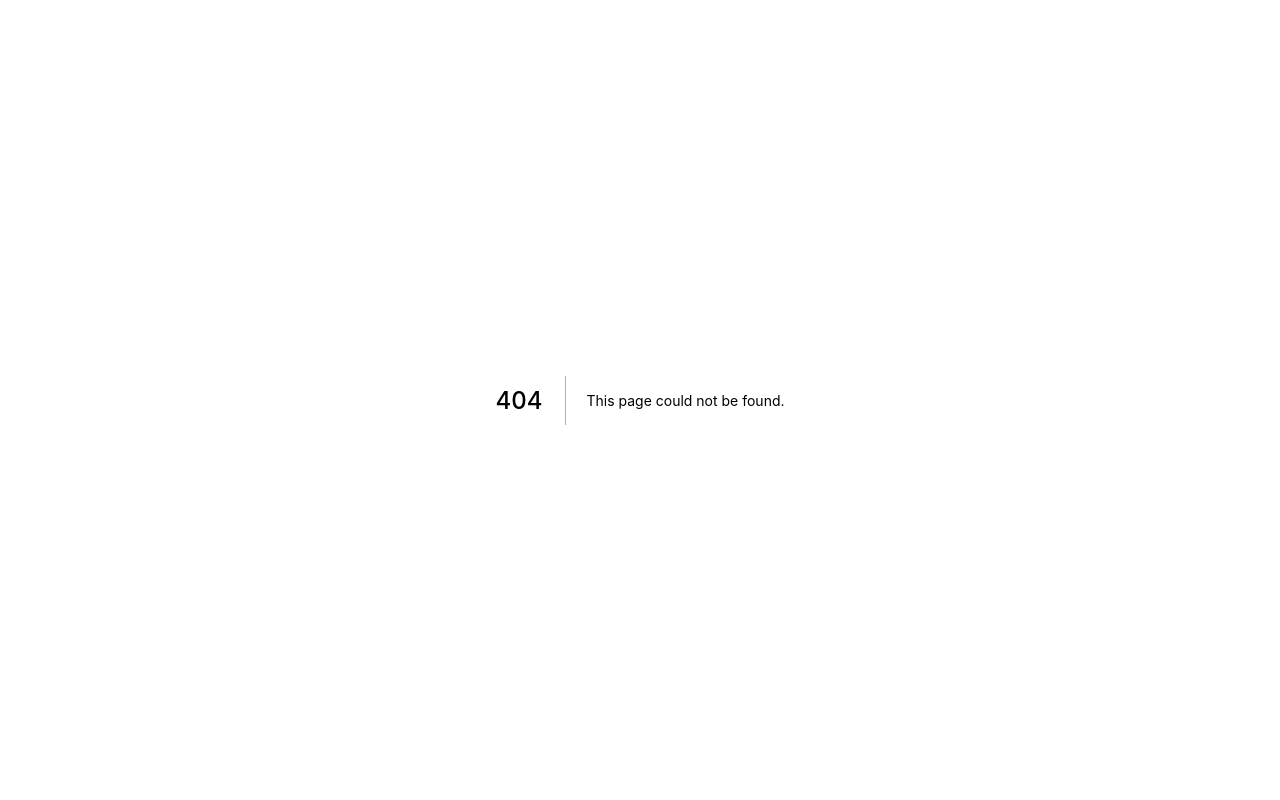
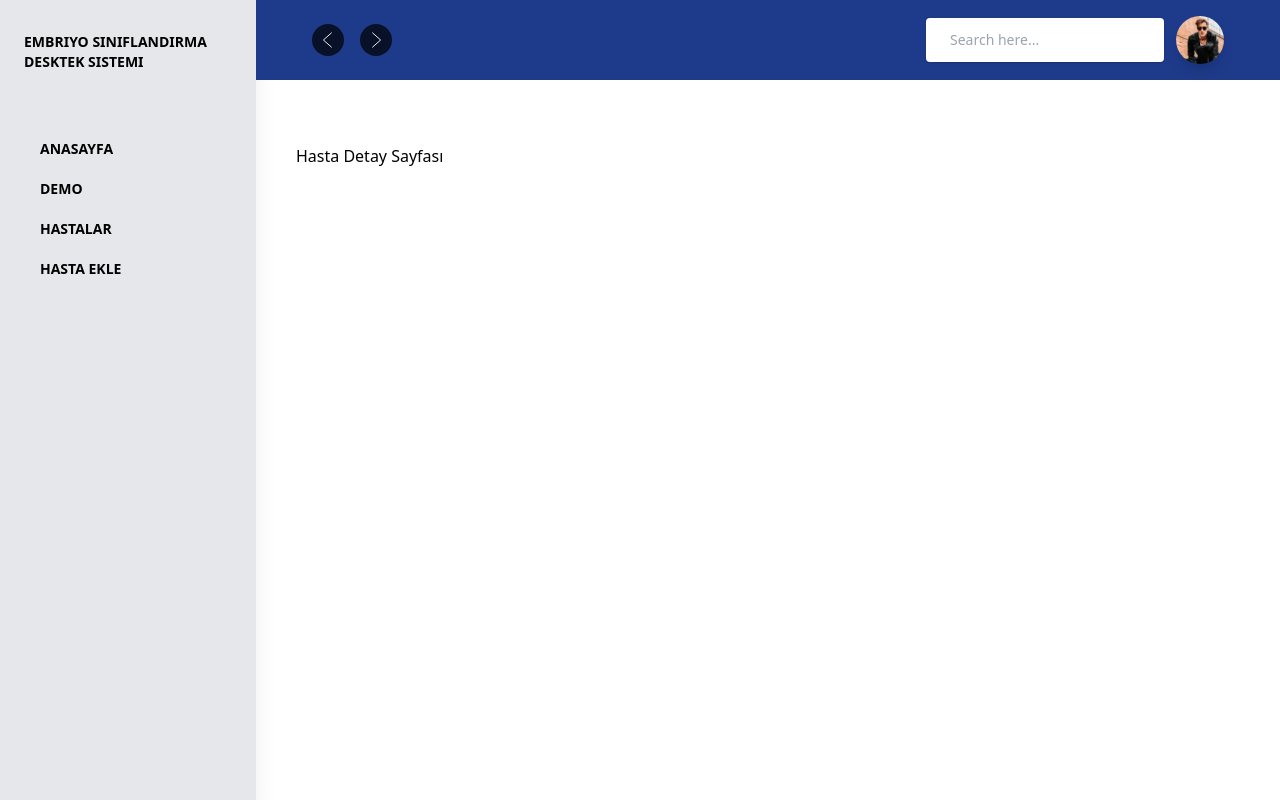
Before and after one commit to ismail-klc/embryo-grading-client, a Next.js app: page /patients/1 in a window 1280 px wide. Before the commit this address had no page. Built offline with nearby package versions, Linux system fonts and the light colour scheme.

Commit message:
patient detail page added

```diff
--- /dev/null
+++ b/pages/patients/[id].js
@@ -0,0 +1,12 @@
+import React from 'react'
+import Admin from '../../components/Layouts/Admin'
+
+const PatientProfile = () => {
+    return (
+        <Admin>
+            Hasta Detay Sayfası
+        </Admin>
+    )
+}
+
+export default PatientProfile
--- a/pages/patients/index.js
+++ b/pages/patients/index.js
@@ -1,6 +1,7 @@
 import React from 'react'
 import Admin from '../../components/Layouts/Admin'
 import DataTable from 'react-data-table-component';
+import Link from "next/link";
 
 const columns = [
     {
@@ -18,7 +19,12 @@ const columns = [
     },
     {
         name: '',
-        selector: row => <button className="py-2 px-3 text-white rounded-md bg-gray-600">Detay</button>,
+        selector: row =>
+            <Link href={`/patients/${row.id}`}>
+                <a className="py-2 px-3 flex text-white rounded-md bg-gray-600">
+                    Detay
+                </a>
+            </Link>,
     },
 ];
 
```
